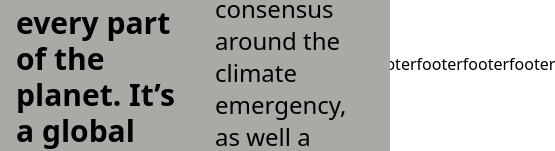
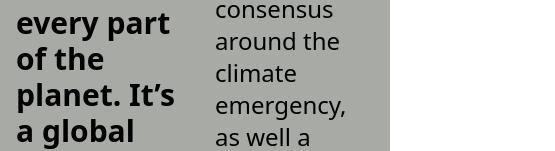
Before and after one commit to JBR90/curious-by-nature, a React (Create React App) app: page / in a window 390 px wide. Shown: the part 792-943 px from the top of the page, 555 px wide, since content can reach past the window. Built offline with nearby package versions, Linux system fonts and the light colour scheme; what tailwind-hamburgers would draw is missing.

Commit message:
footer - added grid layout

```diff
--- a/src/App.js
+++ b/src/App.js
@@ -22,9 +22,10 @@ function App() {
     setShowModal(!showModal);
   };
   return (
-    <Router>
-      <div className="flex flex-col w-screen">
+    <div>
+      <Router>
         <Navigation handleModal={handleModal} />
+
         {showModal ? (
           <motion.div
             initial={{ y: 500, opacity: 0 }}
@@ -42,9 +43,8 @@ function App() {
             <Route exact path="/contact" component={Contact} />
           </Switch>
         )}
-        <Footer />
-      </div>
-    </Router>
+      </Router>
+    </div>
   );
 }
 
--- a/src/layout/Footer.js
+++ b/src/layout/Footer.js
@@ -2,19 +2,12 @@ import React from "react";
 
 const Footer = () => {
   return (
-    <div className=" flex ">
-      <h1>footer</h1>
-      <h1>footer</h1>
-      <h1>footer</h1>
-      <h1>footer</h1>
-      <h1>footer</h1>
-      <h1>footer</h1>
-      <h1>footer</h1>
-      <h1>footer</h1>
-      <h1>footer</h1>
-      <h1>footer</h1>
-      <h1>footer</h1>
-      <h1>footer</h1>
+    <div className=" w-screen bg-black text-white">
+      <div class=" lg:w-4/5 m-auto  grid grid-cols-12 px-4 py4">
+        <aside class="col-span-6">Address</aside>
+        <main class="col-span-3">Sitelinks</main>
+        <div class="col-span-3">social media</div>
+      </div>
     </div>
   );
 };
--- a/src/pages/Landing.js
+++ b/src/pages/Landing.js
@@ -1,6 +1,7 @@
 import React from "react";
 import hero from "../images/annie-spratt-GIK1tsETnXI-unsplash.jpg";
 import landingPic1 from "../images/anna-samoylova-w55SpMmoPgE-unsplash.jpg";
+import Footer from "../layout/Footer";
 
 const Landing = () => {
   return (
@@ -79,7 +80,7 @@ plan for saving the planet’s most exceptional wild places.`}
                 Learn More
               </button>
             </div>
-            <div className="flex    ">
+            <div className="flex  px-4  ">
               <img
                 className="object-cover   overflow-hidden   w-11/12  "
                 src={landingPic1}
@@ -88,6 +89,7 @@ plan for saving the planet’s most exceptional wild places.`}
             </div>
           </div>
         </div>
+        <Footer />
       </div>
     </div>
   );
```
